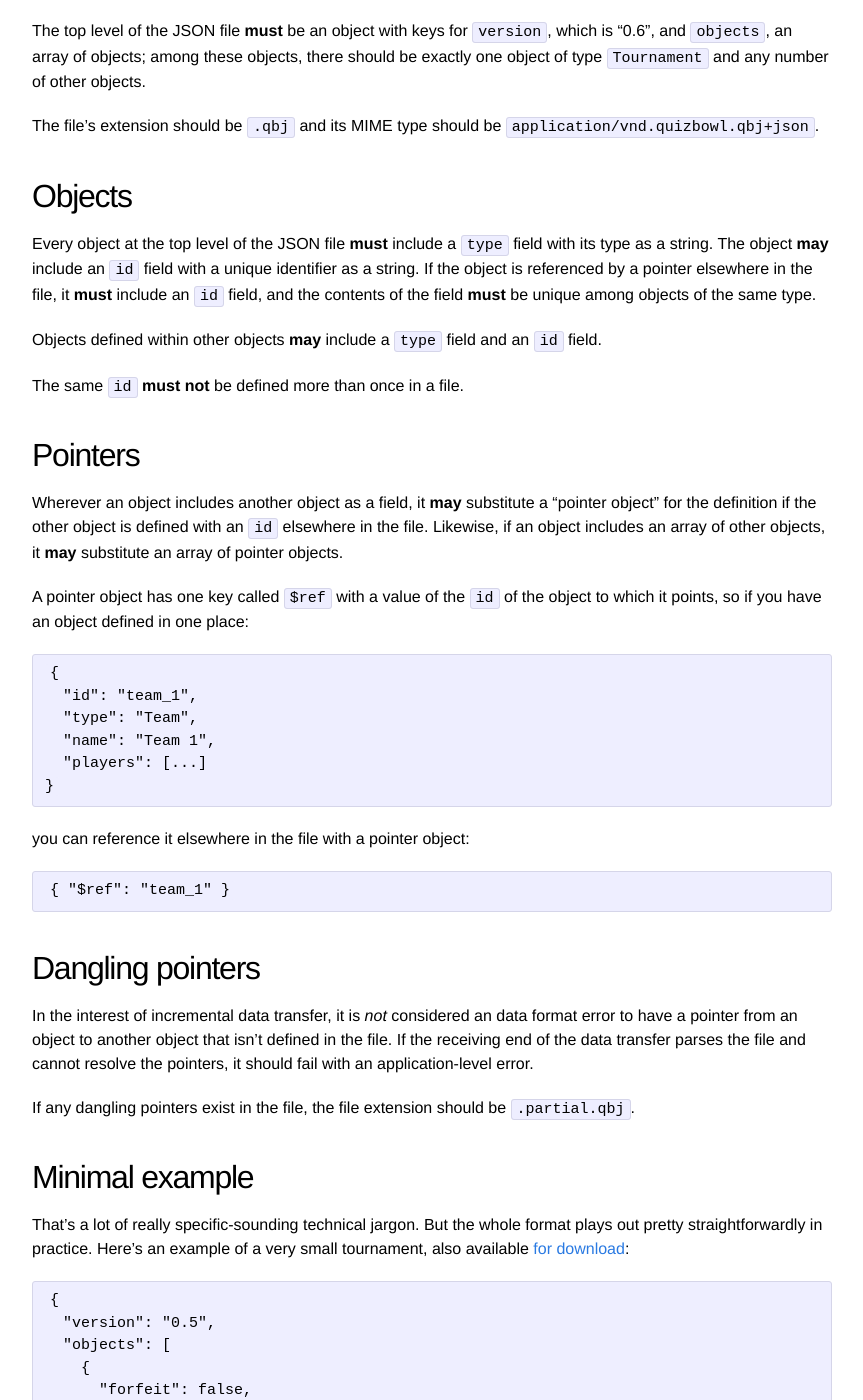
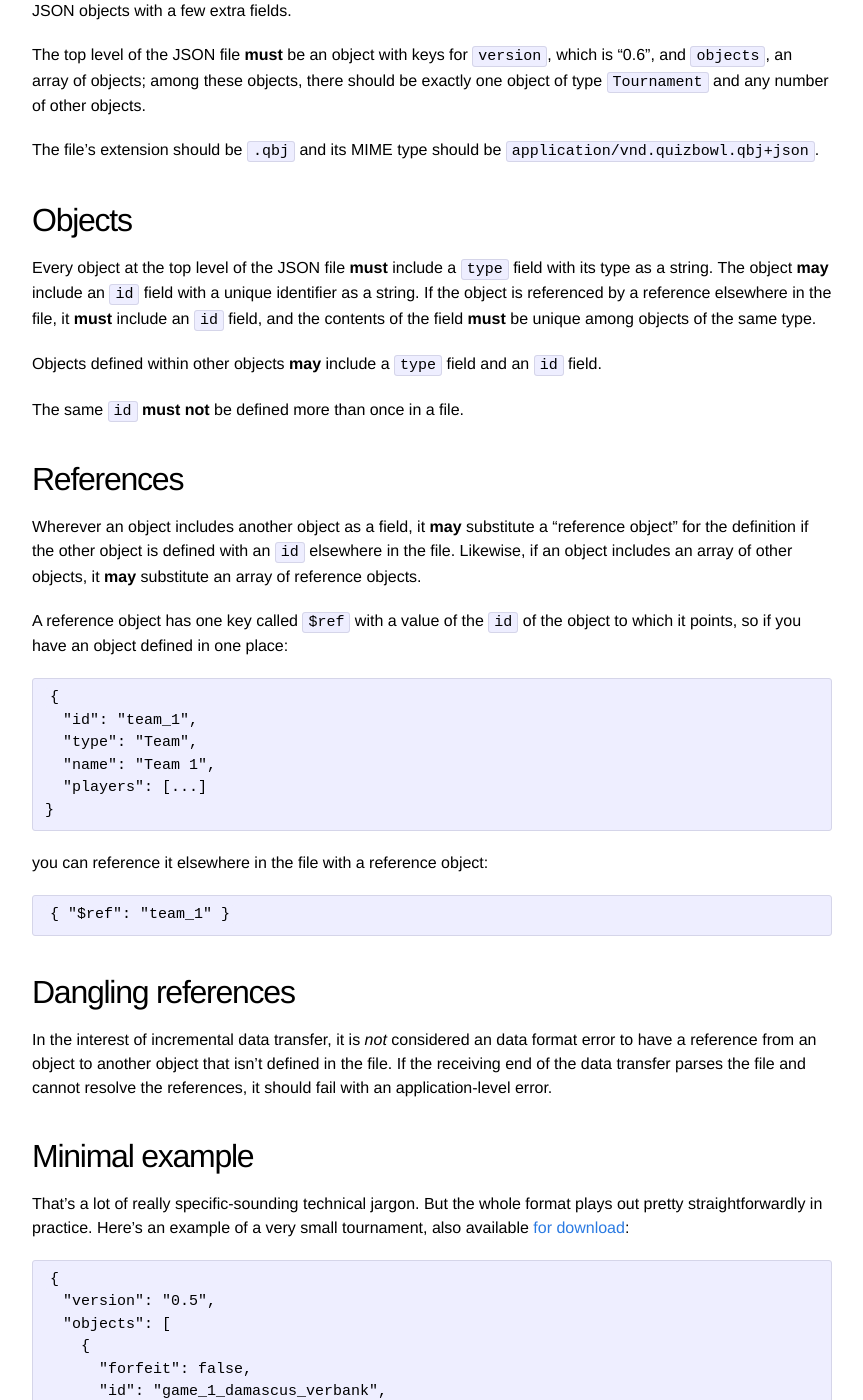
Before and after one commit to quizbowl/schema, a Jekyll site: the page built from serialization.md, in a window 1280 px wide and 1400 px high, scrolled down 383 px. Shown: the whole window, without its empty margins (208-1071 px from the left). Built offline with Jekyll 4.4.1, drawn with Linux system fonts in a browser that asks for light colours; some of the changed text lies outside the part shown.

Commit message:
Change pointer to reference; kill the partial extension

```diff
--- a/serialization.md
+++ b/serialization.md
@@ -8,7 +8,7 @@ This page describes a JSON-based serialization format to write a whole tournamen
 
 ## Basic format
 
-All of the data types in the schema for an object are either native JSON data types or pointers other object types.
+All of the data types in the schema for an object are either native JSON data types or references to other object types.
 
 Indeed, native JSON data types serialize as you would expect in JSON; object types defined here serialize as JSON objects with a few extra fields.
 
@@ -18,17 +18,17 @@ The file's extension should be `.qbj` and its MIME type should be `application/v
 
 ## Objects
 
-Every object at the top level of the JSON file **must** include a `type` field with its type as a string. The object **may** include an `id` field with a unique identifier as a string. If the object is referenced by a pointer elsewhere in the file, it **must** include an `id` field, and the contents of the field **must** be unique among objects of the same type.
+Every object at the top level of the JSON file **must** include a `type` field with its type as a string. The object **may** include an `id` field with a unique identifier as a string. If the object is referenced by a reference elsewhere in the file, it **must** include an `id` field, and the contents of the field **must** be unique among objects of the same type.
 
 Objects defined within other objects **may** include a `type` field and an `id` field.
 
 The same `id` **must not** be defined more than once in a file.
 
-## Pointers
+## References
 
-Wherever an object includes another object as a field, it **may** substitute a "pointer object" for the definition if the other object is defined with an `id` elsewhere in the file. Likewise, if an object includes an array of other objects, it **may** substitute an array of pointer objects.
+Wherever an object includes another object as a field, it **may** substitute a "reference object" for the definition if the other object is defined with an `id` elsewhere in the file. Likewise, if an object includes an array of other objects, it **may** substitute an array of reference objects.
 
-A pointer object has one key called `$ref` with a value of the `id` of the object to which it points, so if you have an object defined in one place:
+A reference object has one key called `$ref` with a value of the `id` of the object to which it points, so if you have an object defined in one place:
 
     {
       "id": "team_1",
@@ -37,15 +37,13 @@ A pointer object has one key called `$ref` with a value of the `id` of the objec
       "players": [...]
     }
 
-you can reference it elsewhere in the file with a pointer object:
+you can reference it elsewhere in the file with a reference object:
 
     { "$ref": "team_1" }
 
-## Dangling pointers
+## Dangling references
 
-In the interest of incremental data transfer, it is *not* considered an data format error to have a pointer from an object to another object that isn't defined in the file. If the receiving end of the data transfer parses the file and cannot resolve the pointers, it should fail with an application-level error.
-
-If any dangling pointers exist in the file, the file extension should be `.partial.qbj`.
+In the interest of incremental data transfer, it is *not* considered an data format error to have a reference from an object to another object that isn't defined in the file. If the receiving end of the data transfer parses the file and cannot resolve the references, it should fail with an application-level error.
 
 ## Minimal example
 
```
